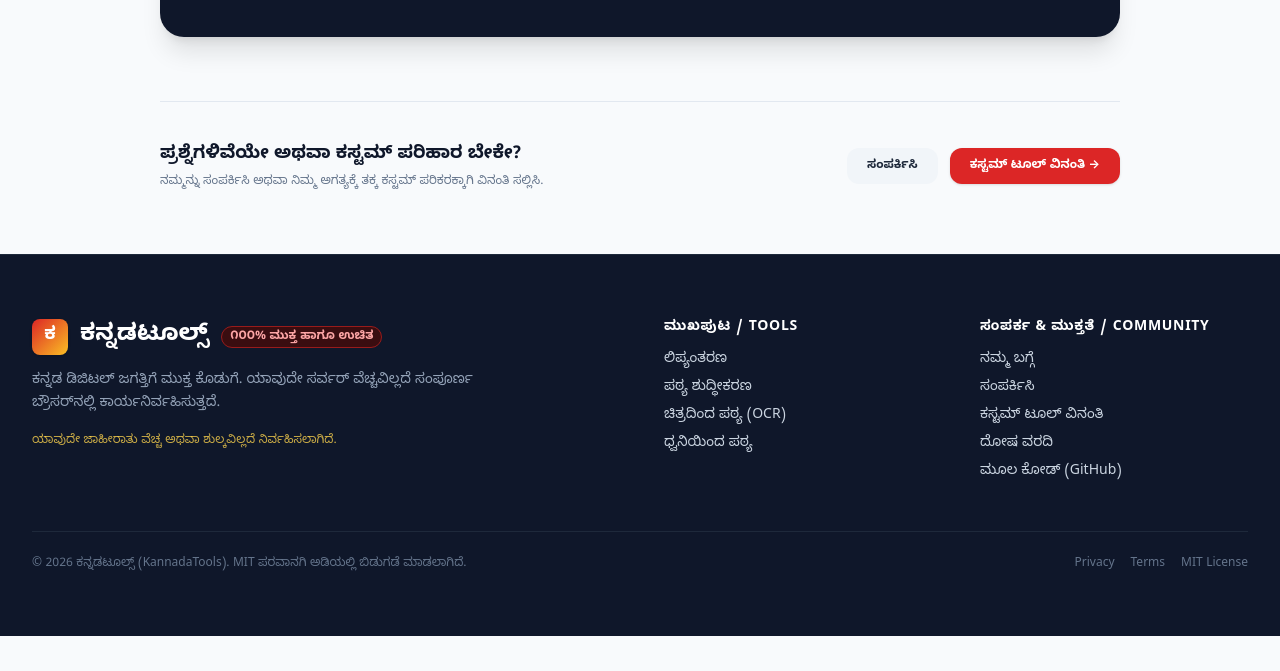
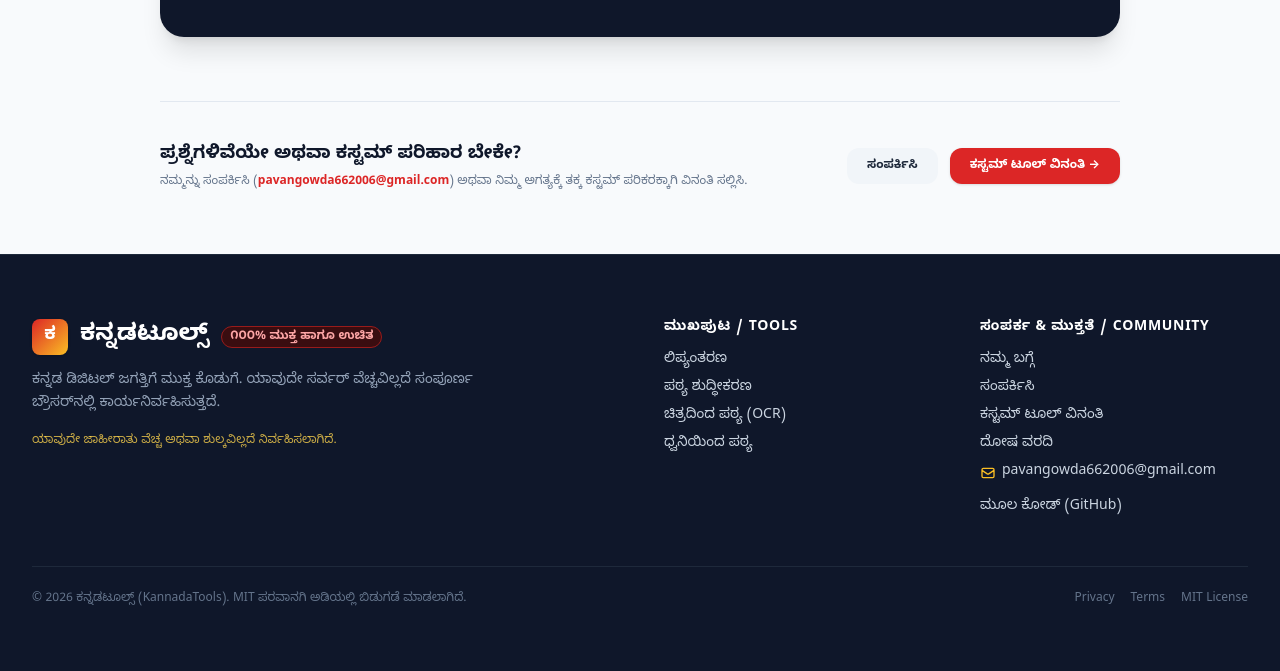
Before and after one commit to Gowda666/kannadatools, an Astro site: page /about in a window 1280 px wide. Shown: the part 2320-2991 px from the top of the page. Before the commit the page ends 2956 px from the top, so only its background shows below. Built offline with nearby package versions, Linux system fonts and the light colour scheme; Astro itself is replaced by a stand-in of ours.

Commit message:
feat: add contact email pavangowda662006@gmail.com

```diff
--- a/src/components/Footer.astro
+++ b/src/components/Footer.astro
@@ -87,6 +87,14 @@ const currentYear = new Date().getFullYear();
             </a>
           </li>
           <li>
+            <a href="mailto:pavangowda662006@gmail.com" class="inline-flex items-center gap-1.5 hover:text-amber-400 transition-colors">
+              <svg class="w-4 h-4 text-amber-400 shrink-0" fill="none" viewBox="0 0 24 24" stroke="currentColor">
+                <path stroke-linecap="round" stroke-linejoin="round" stroke-width="2" d="M3 8l7.89 5.26a2 2 0 002.22 0L21 8M5 19h14a2 2 0 002-2V7a2 2 0 00-2-2H5a2 2 0 00-2 2v10a2 2 0 002 2z" />
+              </svg>
+              <span>pavangowda662006@gmail.com</span>
+            </a>
+          </li>
+          <li>
             <a
               href="https://github.com/Gowda666/kannadatools"
               target="_blank"
--- a/src/pages/about.astro
+++ b/src/pages/about.astro
@@ -232,7 +232,9 @@ import { t } from '../lib/i18n';
     <section class="border-t border-slate-200 pt-10 flex flex-col sm:flex-row items-center justify-between gap-6 text-center sm:text-left">
       <div>
         <h3 class="text-lg font-bold text-slate-900">ಪ್ರಶ್ನೆಗಳಿವೆಯೇ ಅಥವಾ ಕಸ್ಟಮ್ ಪರಿಹಾರ ಬೇಕೇ?</h3>
-        <p class="text-xs text-slate-500 mt-1">ನಮ್ಮನ್ನು ಸಂಪರ್ಕಿಸಿ ಅಥವಾ ನಿಮ್ಮ ಅಗತ್ಯಕ್ಕೆ ತಕ್ಕ ಕಸ್ಟಮ್ ಪರಿಕರಕ್ಕಾಗಿ ವಿನಂತಿ ಸಲ್ಲಿಸಿ.</p>
+        <p class="text-xs text-slate-500 mt-1">
+          ನಮ್ಮನ್ನು ಸಂಪರ್ಕಿಸಿ (<a href="mailto:pavangowda662006@gmail.com" class="font-semibold text-red-600 hover:underline">pavangowda662006@gmail.com</a>) ಅಥವಾ ನಿಮ್ಮ ಅಗತ್ಯಕ್ಕೆ ತಕ್ಕ ಕಸ್ಟಮ್ ಪರಿಕರಕ್ಕಾಗಿ ವಿನಂತಿ ಸಲ್ಲಿಸಿ.
+        </p>
       </div>
       <div class="flex items-center gap-3">
         <a href="/contact" class="px-5 py-2.5 bg-slate-100 hover:bg-slate-200 text-slate-800 rounded-xl text-xs font-bold transition-colors">
--- a/src/pages/contact.astro
+++ b/src/pages/contact.astro
@@ -136,7 +136,7 @@ import { t } from '../lib/i18n';
           <div class="space-y-2">
             <div class="flex items-center gap-2">
               <span class="text-base">📧</span>
-              <span>ಇಮೇಲ್: <strong class="text-slate-800">contact@kannadatools.org</strong></span>
+              <span>ಇಮೇಲ್: <a href="mailto:pavangowda662006@gmail.com" class="font-bold text-red-600 hover:underline">pavangowda662006@gmail.com</a></span>
             </div>
             <div class="flex items-center gap-2">
               <span class="text-base">🐙</span>
```
